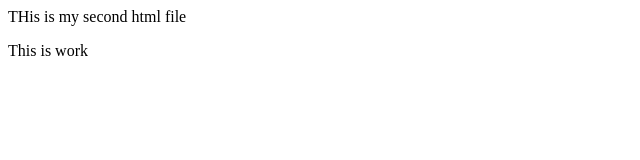
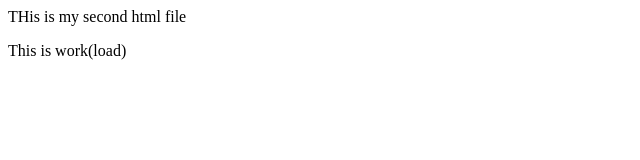
Before and after one commit to ShahzaibHub/shah2, a plain HTML site: page index.html in a window 1280 px wide. Shown: the full height of the page, 0-640 px from the left. Drawn offline with Linux system fonts and the light colour scheme.

Commit message:
new word

```diff
--- a/index.html
+++ b/index.html
@@ -1,2 +1,2 @@
 <p>THis is my second html file</p>
-<p>This is work</p>
+<p>This is work(load)</p>
```
